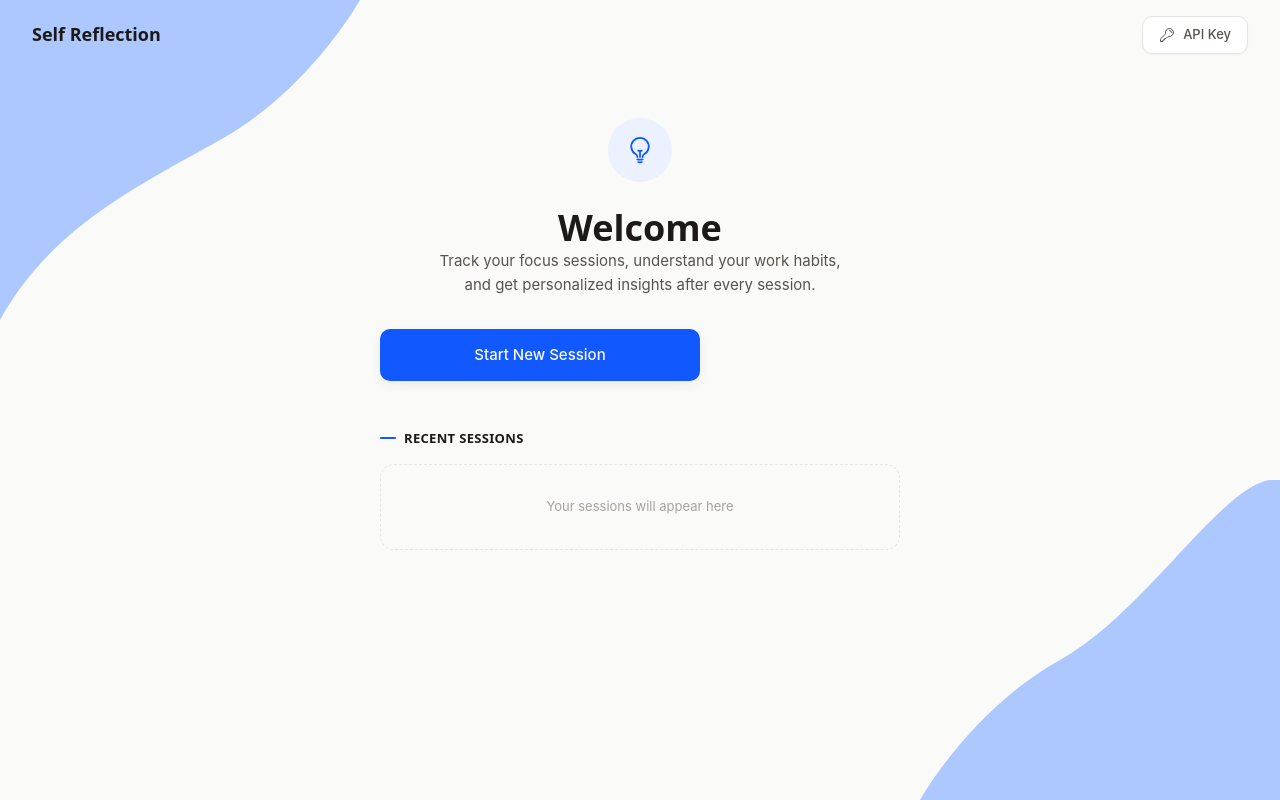
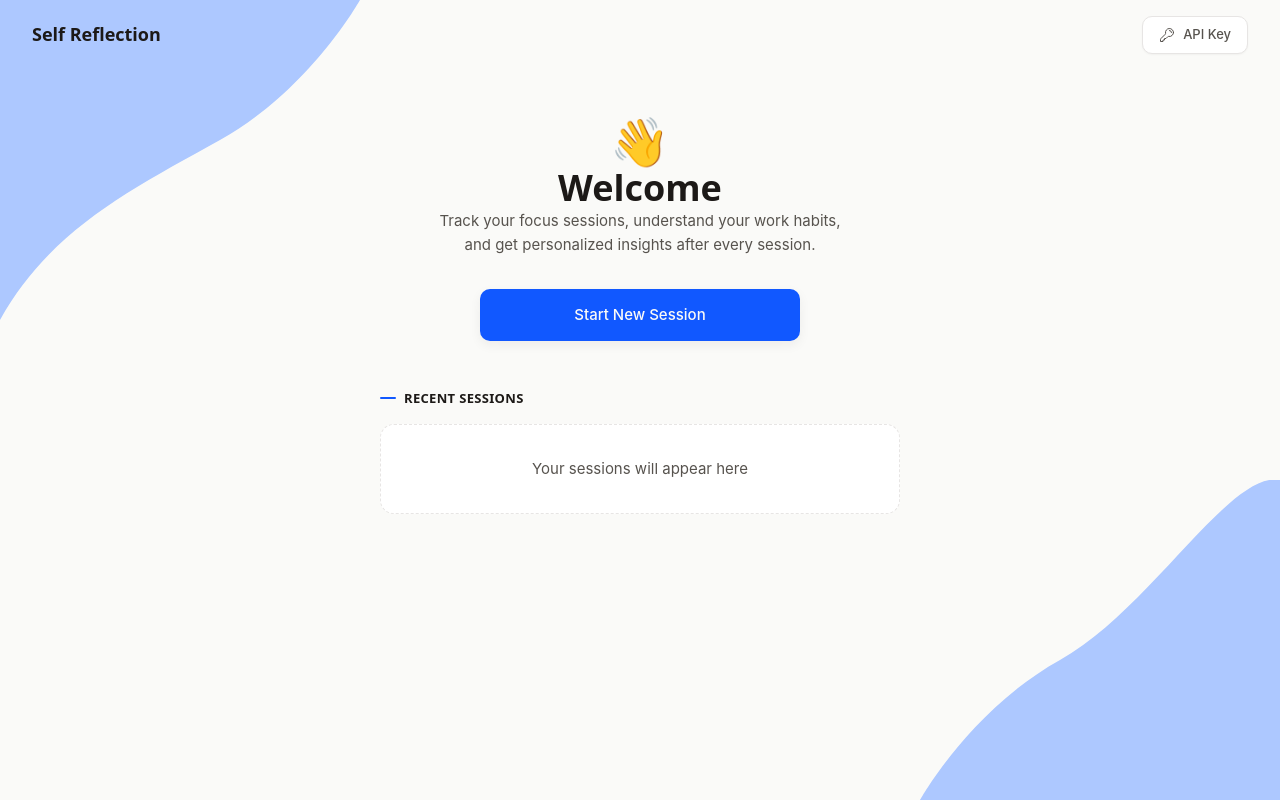
Before and after one commit to Imane-Idrissi/self-reflection-app, a React (Vite) app: page / in a window 1280 px wide. Built offline with nearby package versions, Linux system fonts and the light colour scheme.

Commit message:
fix: use waving hand emoji, center CTA button, and improve empty state visibility

```diff
--- a/src/renderer/screens/DashboardScreen.tsx
+++ b/src/renderer/screens/DashboardScreen.tsx
@@ -55,11 +55,7 @@ export default function DashboardScreen({
           <div className="text-center mb-2xl pt-md">
             {isNewUser ? (
               <>
-                <div className="mx-auto mb-lg flex h-16 w-16 items-center justify-center rounded-full bg-primary-50">
-                  <svg className="h-7 w-7 text-primary-500" fill="none" viewBox="0 0 24 24" strokeWidth={1.5} stroke="currentColor">
-                    <path strokeLinecap="round" strokeLinejoin="round" d="M12 18v-5.25m0 0a6.01 6.01 0 001.5-.189m-1.5.189a6.01 6.01 0 01-1.5-.189m3.75 7.478a12.06 12.06 0 01-4.5 0m3.75 2.383a14.406 14.406 0 01-3 0M14.25 18v-.192c0-.983.658-1.823 1.508-2.316a7.5 7.5 0 10-7.517 0c.85.493 1.509 1.333 1.509 2.316V18" />
-                  </svg>
-                </div>
+                <span className="mb-md text-[48px] leading-none" role="img" aria-label="Waving hand">👋</span>
                 <h2 className="font-heading text-display font-bold leading-[1.2] text-text-primary mb-sm">
                   Welcome
                 </h2>
@@ -76,7 +72,7 @@ export default function DashboardScreen({
 
             <button
               onClick={onStartSession}
-              className="mt-xl w-full max-w-[320px] flex items-center justify-center rounded-md bg-primary-500 px-xl py-[14px] text-body font-medium text-text-inverse shadow-md transition-all duration-[150ms] ease-out hover:bg-primary-600 hover:shadow-lg active:bg-primary-700"
+              className="mt-xl mx-auto w-full max-w-[320px] flex items-center justify-center rounded-md bg-primary-500 px-xl py-[14px] text-body font-medium text-text-inverse shadow-md transition-all duration-[150ms] ease-out hover:bg-primary-600 hover:shadow-lg active:bg-primary-700"
             >
               Start New Session
             </button>
@@ -98,8 +94,8 @@ export default function DashboardScreen({
             )}
 
             {!loading && sessions.length === 0 && (
-              <div className="rounded-lg border border-dashed border-border px-lg py-xl text-center">
-                <p className="text-small leading-[1.5] text-text-tertiary">
+              <div className="rounded-lg border border-dashed border-border bg-bg-elevated px-lg py-xl text-center">
+                <p className="text-body leading-[1.6] text-text-secondary">
                   Your sessions will appear here
                 </p>
               </div>
```
